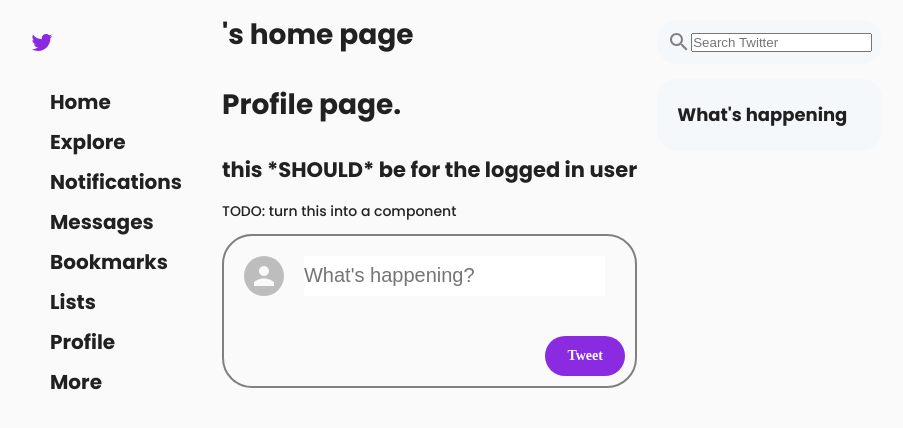
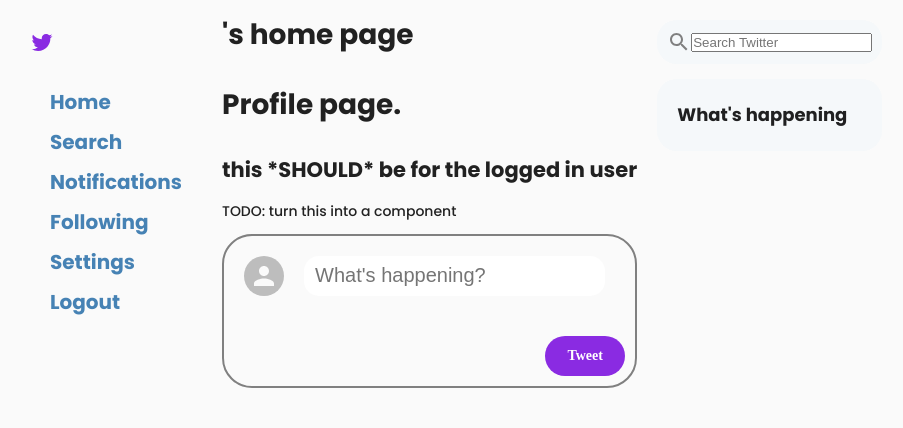
Before and after one commit to giuseppe-g-gelardi/twitter_clone, a React (Create React App) app in the folder client/: page / in a window 1280 px wide. Shown: the top 428 px of the page, without its empty margins (20-923 px from the left). Built offline with nearby package versions, Linux system fonts and the light colour scheme; no server answers; sample sign-in values are in the browser's storage.

Commit message:
sort posts by date-- most recent

```diff
--- a/client/src/components/CreatePost.jsx
+++ b/client/src/components/CreatePost.jsx
@@ -44,13 +44,14 @@
 
             <input
               onChange={e => setDescription(e.target.value)}
-              placeholder="What's happening?"
+              placeholder="  What's happening?"
               type='text'
               style={{
                 flex: '1',
                 marginLeft: '20px',
                 fontSize: '20px',
-                border: 'none'
+                border: 'none',
+                borderRadius: '15px'
               }}
             />
           </div>
--- a/client/src/components/GetUserPosts.jsx
+++ b/client/src/components/GetUserPosts.jsx
@@ -1,10 +1,8 @@
 import { useContext, useState, useEffect } from 'react'
 import axios from 'axios'
-import { Button, Container } from '@material-ui/core'
+import FlipMove from 'react-flip-move'
 
 import UserContext from '../context/UserContext'
-import CommentCard from './CommentCard'
-import CommentDisplay from './CommentDisplay'
 
 import Post from './Post'
 import SinglePost from './SinglePost'
@@ -45,19 +43,6 @@
     <>
       {displaySinglePost ? (
         <>
-          {/* <Button onClick={() => setDisplaySinglePost(false)}>Go Back</Button> */}
-          {/* <Button onClick={() => console.log(displayPost)}>Log Post</Button> */}
-          {/* <Container>
-            <CommentDisplay
-              key={user._id}
-              user={user}
-              post={displayPost}
-              setDisplaySinglePost={setDisplaySinglePost}
-              likeUnlike={likeUnlike}
-            />
-          </Container> */}
-
-          {/* <> */}
           <SinglePost
             key={user._id}
             user={user}
@@ -65,27 +50,14 @@
             setDisplaySinglePost={setDisplaySinglePost}
             likeUnlike={likeUnlike}
           />
-          {/* </> */}
         </>
       ) : (
         <>
-          <>
-            {posts.map(post => (
-              <Post
-                key={post._id}
-                user={user}
-                post={post}
-                setDisplaySinglePost={setDisplaySinglePost}
-                setDisplayPost={setDisplayPost}
-                likeUnlike={likeUnlike}
-              />
-            ))}
-          </>
 
-          {/* <Container>
-          <h2>my posts: </h2>
-          {posts.map(post => (
-            <CommentCard
+          {posts
+          .sort((a, b) => new Date(b.createdAt) - new Date(a.createdAt))
+          .map(post => (
+            <Post
             key={post._id}
             user={user}
             post={post}
@@ -94,80 +66,8 @@
             likeUnlike={likeUnlike}
             />
             ))}
-        </Container> */}
         </>
       )}
     </>
   )
 }
-
-// ? also maybe no need!!
-// const getReplies = async postId => {
-//   try {
-//     await axios.get(
-//       `http://localhost:8000/api/posts/${user._id}/posts/${postId}/replies`
-//       // `http://localhost:8000/api/posts/61baaced780cf3e51957becb/posts/61bfa551daf8c37fc5403ae0/replies`
-//     ) // hardcoded url /userId/posts/postId/replies
-//     .then (response => console.log(response))
-
-//   } catch (error) {
-//     throw new Error(error)
-//   }
-// }
-
-// ? maybe no need
-// const getSinglePost = async postId => {
-//   try {
-//     await axios.get(
-//       `http://localhost:8000/api/posts/${user._id}/posts/${postId}`
-//     )
-//   } catch (error) {
-//     throw new Error(error)
-//   }
-// }
-// const getReplies = async postId => {
-//   try {
-//     await axios
-//       .get(`http://localhost:8000/api/posts/${user._id}/posts/${postId}/replies`)
-//       .then(response => setReplies(response.data))
-
-//   } catch (error) {
-//     throw new Error(error)
-//   }
-// }
-
-// const createPost = async e => {
-//   e.preventDefault()
-
-//   const newPost = {
-//     description: description
-//   }
-
-//   try {
-//     await axios
-//       .post(`http://localhost:8000/api/posts/${user._id}`, newPost)
-//       setPosts([...posts, newPost])
-//   } catch (error) {
-//     throw new Error(error)
-//   }
-// }
-// const deletePost = async postId => {
-//   try {
-//     await axios.delete(
-//       `http://localhost:8000/api/posts/${user._id}/posts/${postId}`
-//     )
-//     getPosts()
-//   } catch (error) {
-//     throw new Error(error)
-//   }
-// }
-// deletePost={deletePost}
-// const getSinglePost = async postId => {
-//   try {
-//     await axios
-//       .get(`http://localhost:8000/api/posts/${user._id}/posts/${postId}`)
-//       .then(response => `${setDisplayPost(postId)}${setDisplaySinglePost(true)}`)
-//   } catch (error) {
-//     throw new Error(error)
-//   }
-// }
--- a/client/src/components/Nav.jsx
+++ b/client/src/components/Nav.jsx
@@ -42,7 +42,7 @@
           </li>
 
           <li>
-            <Link to='/' onClick={() => localStorage.removeItem('token')}>
+            <Link to='/' onClick={() => `${localStorage.removeItem('token')}${window.location.reload()}`}>
               Logout
             </Link>
           </li>
--- a/client/src/components/PrivateRoute.jsx
+++ b/client/src/components/PrivateRoute.jsx
@@ -1,7 +1,9 @@
 import { Navigate } from 'react-router-dom'
-import { useAuth } from '../context/UserContext'
 
 export default function PrivateRoute({ children }) {
+  const useAuth = () => {
+    return localStorage.getItem('token') ? true : false
+  }
   const auth = useAuth()
   return  auth ? children : <Navigate to='/login' />
 }
--- a/client/src/components/Sidebar.jsx
+++ b/client/src/components/Sidebar.jsx
@@ -1,47 +1,107 @@
-import React from "react";
-import TwitterIcon from "@material-ui/icons/Twitter";
+import React, { useContext } from 'react'
+import TwitterIcon from '@material-ui/icons/Twitter'
 // import SidebarOption from "./SidebarOption";
 import '../SidebarOption.css'
-import HomeIcon from "@material-ui/icons/Home";
-import SearchIcon from "@material-ui/icons/Search";
-import NotificationsNoneIcon from "@material-ui/icons/NotificationsNone";
-import MailOutlineIcon from "@material-ui/icons/MailOutline";
-import BookmarkBorderIcon from "@material-ui/icons/BookmarkBorder";
-import ListAltIcon from "@material-ui/icons/ListAlt";
-import PermIdentityIcon from "@material-ui/icons/PermIdentity";
-import MoreHorizIcon from "@material-ui/icons/MoreHoriz";
+import HomeIcon from '@material-ui/icons/Home'
+import SearchIcon from '@material-ui/icons/Search'
+import NotificationsNoneIcon from '@material-ui/icons/NotificationsNone'
+import MailOutlineIcon from '@material-ui/icons/MailOutline'
+import BookmarkBorderIcon from '@material-ui/icons/BookmarkBorder'
+import ListAltIcon from '@material-ui/icons/ListAlt'
+import PermIdentityIcon from '@material-ui/icons/PermIdentity'
+import MoreHorizIcon from '@material-ui/icons/MoreHoriz'
 // import {Button} from "@material-ui/core"
+import UserContext from '../context/UserContext'
+import { Link } from 'react-router-dom'
 
 export const SidebarOption = ({ active, text, Icon }) => {
   return (
-    <div className={`sidebarOption ${active && "sidebarOption--active"}`}>
-        <Icon />
-        <h2>{text}</h2>
+    <div className={`sidebarOption ${active && 'sidebarOption--active'}`}>
+      <Icon />
+      <h2>{text}</h2>
     </div>
-)
+  )
 }
 
+export default function Sidebar () {
+  const { user } = useContext(UserContext)
 
-function Sidebar() {
-    return (
-        <div style={{ borderRight: '1px solid var(--blue)', flex: '0.3', marginTop: '20px', paddingLeft: '20px', paddingRight: '20px' }}>
-            <TwitterIcon style={{ color: 'blueviolet', fontSize: '30px !important', marginLeft: '20px', marginBottom: '20px'  }} />
+  const useAuth = () => {
+    return localStorage.getItem('token') ? true : false
+  }
+  const auth = useAuth()
 
-            <SidebarOption active Icon={HomeIcon} text="Home" />
-            <SidebarOption Icon={SearchIcon} text="Explore" />
-            <SidebarOption Icon={NotificationsNoneIcon} text="Notifications" />
-            <SidebarOption Icon={MailOutlineIcon} text="Messages" />
-            <SidebarOption Icon={BookmarkBorderIcon} text="Bookmarks" />
-            <SidebarOption Icon={ListAltIcon} text="Lists" />
-            <SidebarOption Icon={PermIdentityIcon} text="Profile" />
-            <SidebarOption Icon={MoreHorizIcon} text="More" />
+  const authMenu = (
+    <>
+      <Link to='/'>
+        <SidebarOption active Icon={HomeIcon} text='Home' />
+      </Link>
+      <Link to='/search'>
+        <SidebarOption Icon={SearchIcon} text='Search' />
+      </Link>
+      <Link to='/notifications'>
+        {/* might make into a dropdown or remove completely */}
+        <SidebarOption Icon={NotificationsNoneIcon} text='Notifications' />
+      </Link>
+      <Link to='/following'>
+        <SidebarOption Icon={ListAltIcon} text='Following' />
+      </Link>
+      <Link to='/settings'>
+        <SidebarOption Icon={PermIdentityIcon} text='Settings' />
+      </Link>
+      <Link
+        to='/login'
+        onClick={() =>
+          `${localStorage.removeItem('token')}${window.location.reload()}`
+        }
+      >
+        <SidebarOption Icon={MoreHorizIcon} text='Logout' />
+      </Link>
+    </>
+  )
 
-            {/* <Button variant="outlined" className="sidebar__tweet" fullWidth >Tweet</Button> */}
+  const noAuthMenu = (
+    <>
+      <Link to='/login'>
+        <SidebarOption Icon={PermIdentityIcon} text='Login' />
+      </Link>
+      <Link to='/register'>
+        <SidebarOption Icon={MoreHorizIcon} text='Register' />
+      </Link>
+    </>
+  )
 
+  return (
+    <div
+      style={{
+        borderRight: '1px solid var(--blue)',
+        flex: '0.3',
+        marginTop: '20px',
+        paddingLeft: '20px',
+        paddingRight: '20px'
+      }}
+    >
+      <TwitterIcon
+        style={{
+          color: 'blueviolet',
+          fontSize: '30px !important',
+          marginLeft: '20px',
+          marginBottom: '20px'
+        }}
+      />
 
-
-        </div>
-    )
+      {auth ? authMenu : noAuthMenu}
+    </div>
+  )
 }
 
-export default Sidebar
+{
+  /* <SidebarOption active Icon={HomeIcon} text='Home' />
+<SidebarOption Icon={SearchIcon} text='Search' />
+<SidebarOption Icon={NotificationsNoneIcon} text='Notifications' />
+<SidebarOption Icon={MailOutlineIcon} text='Messages' />
+<SidebarOption Icon={BookmarkBorderIcon} text='Bookmarks' />
+<SidebarOption Icon={ListAltIcon} text='Lists' />
+<SidebarOption Icon={PermIdentityIcon} text='Profile' />
+<SidebarOption Icon={MoreHorizIcon} text='More' /> */
+}
```
